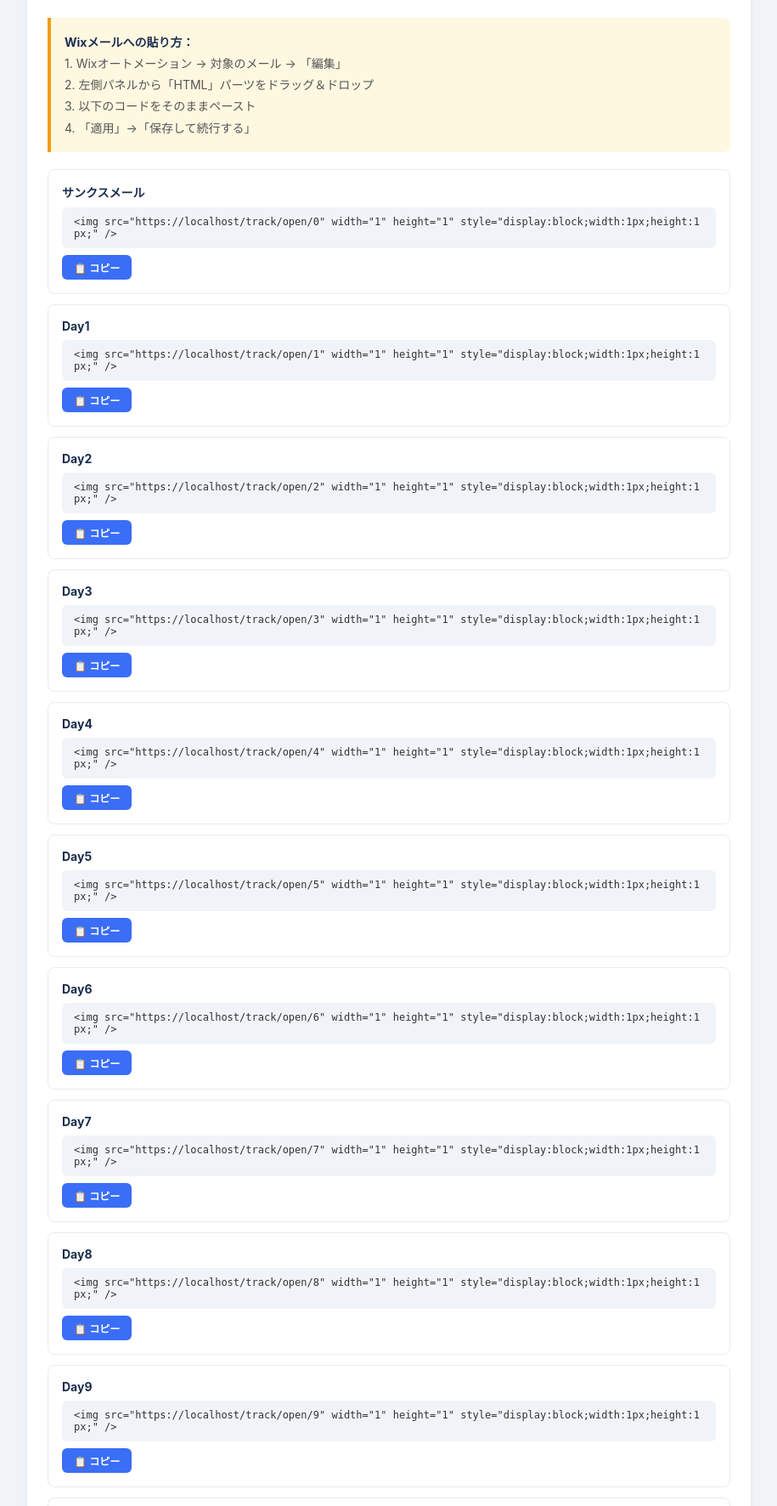
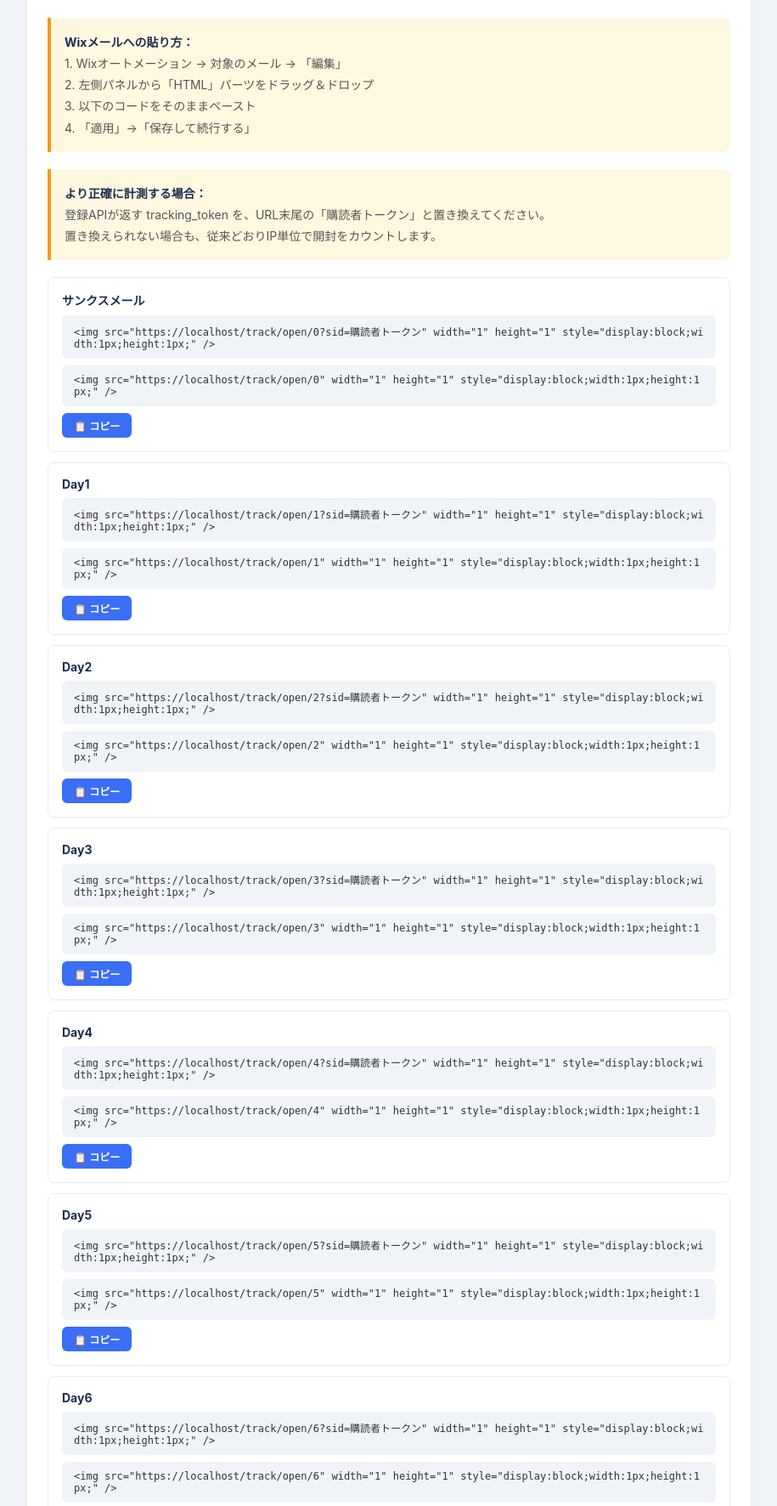
Before and after one commit to JYU-KEN/step-email-tracker, a Flask app: page /pixel-urls in a window 1280 px wide. Shown: the part 194-1966 px from the top of the page at 85% size, without its empty margins (182-1097 px from the left). Run offline with Flask 3, Linux system fonts and the light colour scheme.

Commit message:
Harden tracking endpoints and add regression tests
The reset endpoints were callable by anyone who knew the URL, and the
click tracker forwarded to any value passed in the redirect parameter.
Both are publicly reachable on the deployed app.

- Require an admin token (X-Admin-Token header, form field, or JSON body)
  on /api/tracking/reset and /api/tracking/reset_opens, backed by a new
  ADMIN_TOKEN env var. The dashboard prompts for it once and keeps it in
  sessionStorage.
- Restrict click redirects to http/https, reject CR/LF in the URL, and
  optionally allow-list hostnames via ALLOWED_CLICK_HOSTS. Anything else
  falls back to "/".
- Validate the day segment on open/click tracking against the known step
  set so arbitrary values no longer create rows.
- Validate the email format on subscriber registration.
- Emit per-subscriber token pixel URLs on the pixel-urls page, keeping the
  IP-based tags as a documented fallback.
- Add test_app.py covering the above (8 tests, all passing).

Also gitignore *.pdf so the campaign reports kept in this folder are not
committed.

Co-Authored-By: Claude Opus 5 <noreply@anthropic.com>

```diff
--- a/app.py
+++ b/app.py
@@ -1,10 +1,16 @@
 import os
 import json
+import hmac
+import re
+import secrets
 import struct
 import zlib
 from flask import Flask, render_template, request, jsonify, redirect, Response
 from dotenv import load_dotenv
 import requests
+from urllib.parse import urlparse
+
+load_dotenv()
 
 DATABASE_URL = os.environ.get("DATABASE_URL", "")
 USE_POSTGRES = bool(DATABASE_URL)
@@ -13,8 +19,6 @@ if USE_POSTGRES:
     import pg8000.native
 else:
     import sqlite3
-
-load_dotenv()
 
 app = Flask(__name__)
 CONFIG_FILE = os.path.join(os.path.dirname(__file__), "config.json")
@@ -35,6 +39,121 @@ STEP_EMAILS = {
     9: "Day9",
     10: "Day10",
 }
+VALID_DAYS = set(STEP_EMAILS)
+EMAIL_RE = re.compile(r"^[^@\s]+@[^@\s]+\.[^@\s]+$")
+SAFE_REDIRECT_SCHEMES = {"http", "https"}
+ADMIN_TOKEN_HEADER = "X-Admin-Token"
+
+def is_valid_day(day):
+    return day in VALID_DAYS
+
+def allowed_click_hosts():
+    return {
+        host.strip().lower()
+        for host in os.getenv("ALLOWED_CLICK_HOSTS", "").split(",")
+        if host.strip()
+    }
+
+def clean_redirect_url(raw_url):
+    url = (raw_url or "/").strip()
+    if not url or "\r" in url or "\n" in url:
+        return "/"
+
+    parsed = urlparse(url)
+    if parsed.scheme:
+        if parsed.scheme.lower() not in SAFE_REDIRECT_SCHEMES or not parsed.netloc:
+            return "/"
+        allowed_hosts = allowed_click_hosts()
+        if allowed_hosts and (parsed.hostname or "").lower() not in allowed_hosts:
+            return "/"
+        return url
+
+    if parsed.netloc:
+        return "/"
+
+    return url if url.startswith("/") else "/"
+
+def admin_token():
+    return os.getenv("ADMIN_TOKEN", "").strip()
+
+def request_admin_token():
+    data = request.get_json(silent=True) or {}
+    return (
+        request.headers.get(ADMIN_TOKEN_HEADER)
+        or request.form.get("admin_token")
+        or data.get("admin_token")
+        or ""
+    ).strip()
+
+def require_admin():
+    expected = admin_token()
+    provided = request_admin_token()
+    if not expected:
+        return jsonify({"error": "ADMIN_TOKEN is not configured"}), 403
+    if not hmac.compare_digest(provided, expected):
+        return jsonify({"error": "invalid admin token"}), 403
+    return None
+
+def new_tracking_token():
+    return secrets.token_urlsafe(24)
+
+def ensure_tracking_token(conn):
+    token = new_tracking_token()
+    while True:
+        if USE_POSTGRES:
+            exists = conn.run("SELECT COUNT(*) FROM subscribers WHERE tracking_token = :t", t=token)[0][0]
+        else:
+            exists = conn.execute("SELECT COUNT(*) FROM subscribers WHERE tracking_token = ?", (token,)).fetchone()[0]
+        if exists == 0:
+            return token
+        token = new_tracking_token()
+
+def get_subscriber_by_token(conn, token):
+    token = (token or "").strip()
+    if not token:
+        return None
+    if USE_POSTGRES:
+        rows = conn.run("SELECT id, email FROM subscribers WHERE tracking_token = :t", t=token)
+        return {"id": rows[0][0], "email": rows[0][1]} if rows else None
+    row = conn.execute("SELECT id, email FROM subscribers WHERE tracking_token = ?", (token,)).fetchone()
+    return {"id": row["id"], "email": row["email"]} if row else None
+
+def column_exists(conn, table, column):
+    if USE_POSTGRES:
+        rows = conn.run(
+            """SELECT COUNT(*) FROM information_schema.columns
+               WHERE table_name = :table AND column_name = :column""",
+            table=table,
+            column=column,
+        )
+        return rows[0][0] > 0
+    rows = conn.execute(f"PRAGMA table_info({table})").fetchall()
+    return any(row["name"] == column for row in rows)
+
+def ensure_column(conn, table, column, definition):
+    if not column_exists(conn, table, column):
+        if USE_POSTGRES:
+            conn.run(f"ALTER TABLE {table} ADD COLUMN {column} {definition}")
+        else:
+            conn.execute(f"ALTER TABLE {table} ADD COLUMN {column} {definition}")
+
+def migrate_db(conn):
+    ensure_column(conn, "subscribers", "tracking_token", "TEXT")
+    ensure_column(conn, "email_opens", "subscriber_id", "INTEGER")
+    ensure_column(conn, "link_clicks", "subscriber_id", "INTEGER")
+
+    if USE_POSTGRES:
+        conn.run("CREATE UNIQUE INDEX IF NOT EXISTS subscribers_tracking_token_idx ON subscribers (tracking_token)")
+        rows = conn.run("SELECT id FROM subscribers WHERE tracking_token IS NULL OR tracking_token = ''")
+        for row in rows:
+            conn.run("UPDATE subscribers SET tracking_token = :t WHERE id = :i", t=ensure_tracking_token(conn), i=row[0])
+        conn.run("COMMIT")
+    else:
+        conn.execute("CREATE UNIQUE INDEX IF NOT EXISTS subscribers_tracking_token_idx ON subscribers (tracking_token)")
+        rows = conn.execute("SELECT id FROM subscribers WHERE tracking_token IS NULL OR tracking_token = ''").fetchall()
+        for row in rows:
+            conn.execute("UPDATE subscribers SET tracking_token = ? WHERE id = ?", (ensure_tracking_token(conn), row["id"]))
+        conn.commit()
 
 def get_db():
     if USE_POSTGRES:
@@ -56,24 +175,28 @@ def init_db():
     if USE_POSTGRES:
         conn.run("""CREATE TABLE IF NOT EXISTS email_opens (
             id SERIAL PRIMARY KEY, day INTEGER NOT NULL, ip TEXT, user_agent TEXT,
+            subscriber_id INTEGER,
             opened_at TIMESTAMPTZ DEFAULT NOW())""")
         conn.run("""CREATE TABLE IF NOT EXISTS link_clicks (
             id SERIAL PRIMARY KEY, day INTEGER NOT NULL, url TEXT, ip TEXT,
+            subscriber_id INTEGER,
             clicked_at TIMESTAMPTZ DEFAULT NOW())""")
         conn.run("""CREATE TABLE IF NOT EXISTS subscribers (
-            id SERIAL PRIMARY KEY, email TEXT,
+            id SERIAL PRIMARY KEY, email TEXT, tracking_token TEXT,
             registered_at TIMESTAMPTZ DEFAULT NOW())""")
     else:
         conn.execute("""CREATE TABLE IF NOT EXISTS email_opens (
             id INTEGER PRIMARY KEY AUTOINCREMENT, day INTEGER NOT NULL,
-            ip TEXT, user_agent TEXT, opened_at TEXT DEFAULT (datetime('now', '+9 hours')))""")
+            ip TEXT, user_agent TEXT, subscriber_id INTEGER,
+            opened_at TEXT DEFAULT (datetime('now', '+9 hours')))""")
         conn.execute("""CREATE TABLE IF NOT EXISTS link_clicks (
             id INTEGER PRIMARY KEY AUTOINCREMENT, day INTEGER NOT NULL,
-            url TEXT, ip TEXT, clicked_at TEXT DEFAULT (datetime('now', '+9 hours')))""")
+            url TEXT, ip TEXT, subscriber_id INTEGER,
+            clicked_at TEXT DEFAULT (datetime('now', '+9 hours')))""")
         conn.execute("""CREATE TABLE IF NOT EXISTS subscribers (
-            id INTEGER PRIMARY KEY AUTOINCREMENT, email TEXT,
+            id INTEGER PRIMARY KEY AUTOINCREMENT, email TEXT, tracking_token TEXT,
             registered_at TEXT DEFAULT (datetime('now', '+9 hours')))""")
-        conn.commit()
+    migrate_db(conn)
     conn.close()
 
 def make_pixel():
@@ -94,24 +217,31 @@ def register_subscriber():
     try:
         data = request.get_json() or {}
         email = (data.get('email', '') or '').strip().lower()
+        if not email or not EMAIL_RE.match(email):
+            return jsonify({"error": "valid email is required"}), 400
+
         conn = get_db()
         # 同じメールアドレスが既に登録済みなら二重カウントしない
-        if email:
+        if USE_POSTGRES:
+            existing = conn.run("SELECT COUNT(*) FROM subscribers WHERE email = :e", e=email)[0][0]
+        else:
+            existing = conn.execute("SELECT COUNT(*) FROM subscribers WHERE email = ?", (email,)).fetchone()[0]
+        if existing > 0:
             if USE_POSTGRES:
-                existing = conn.run("SELECT COUNT(*) FROM subscribers WHERE email = :e", e=email)[0][0]
+                token = conn.run("SELECT tracking_token FROM subscribers WHERE email = :e", e=email)[0][0]
             else:
-                existing = conn.execute("SELECT COUNT(*) FROM subscribers WHERE email = ?", (email,)).fetchone()[0]
-            if existing > 0:
-                conn.close()
-                return jsonify({"success": True, "duplicate": True})
+                token = conn.execute("SELECT tracking_token FROM subscribers WHERE email = ?", (email,)).fetchone()[0]
+            conn.close()
+            return jsonify({"success": True, "duplicate": True, "tracking_token": token})
+        token = ensure_tracking_token(conn)
         if USE_POSTGRES:
-            conn.run("INSERT INTO subscribers (email) VALUES (:e)", e=email)
+            conn.run("INSERT INTO subscribers (email, tracking_token) VALUES (:e, :t)", e=email, t=token)
             conn.run("COMMIT")
         else:
-            conn.execute("INSERT INTO subscribers (email) VALUES (?)", (email,))
+            conn.execute("INSERT INTO subscribers (email, tracking_token) VALUES (?, ?)", (email, token))
             conn.commit()
         conn.close()
-        return jsonify({"success": True})
+        return jsonify({"success": True, "tracking_token": token})
     except Exception as e:
         return jsonify({"error": str(e)}), 500
 
@@ -124,7 +254,7 @@ def get_sent_count_for_day(conn, day):
             return result[0][0]
         else:
             result = conn.execute(
-                "SELECT COUNT(*) FROM subscribers WHERE registered_at <= datetime('now', :days)",
+                "SELECT COUNT(*) FROM subscribers WHERE registered_at <= datetime('now', '+9 hours', :days)",
                 (f'-{day} days',)).fetchone()
             return result[0] if result else 0
     except:
@@ -147,20 +277,33 @@ def debug():
 
 @app.route('/track/open/<int:day>')
 def track_open(day):
+    if not is_valid_day(day):
+        return Response(PIXEL_PNG, mimetype='image/png', headers={'Cache-Control': 'no-cache, no-store, must-revalidate'})
+
     try:
         conn = get_db()
         ip = request.remote_addr
         ua = request.user_agent.string[:200]
-        # 同じ人(IP)が同じメールを複数回開いても1回だけカウント（ユニーク開封）
+        subscriber = get_subscriber_by_token(conn, request.args.get("sid"))
+        subscriber_id = subscriber["id"] if subscriber else None
+        # sidがある場合は購読者単位、ない古いURLはIP単位でユニーク開封を数える
         if USE_POSTGRES:
-            already = conn.run("SELECT COUNT(*) FROM email_opens WHERE day=:d AND ip=:i", d=day, i=ip)
+            if subscriber_id:
+                already = conn.run("SELECT COUNT(*) FROM email_opens WHERE day=:d AND subscriber_id=:s", d=day, s=subscriber_id)
+            else:
+                already = conn.run("SELECT COUNT(*) FROM email_opens WHERE day=:d AND subscriber_id IS NULL AND ip=:i", d=day, i=ip)
             if already[0][0] == 0:
-                conn.run("INSERT INTO email_opens (day, ip, user_agent) VALUES (:d, :i, :u)", d=day, i=ip, u=ua)
+                conn.run(
+                    "INSERT INTO email_opens (day, ip, user_agent, subscriber_id) VALUES (:d, :i, :u, :s)",
+                    d=day, i=ip, u=ua, s=subscriber_id)
                 conn.run("COMMIT")
         else:
-            already = conn.execute("SELECT COUNT(*) FROM email_opens WHERE day=? AND ip=?", (day, ip)).fetchone()[0]
+            if subscriber_id:
+                already = conn.execute("SELECT COUNT(*) FROM email_opens WHERE day=? AND subscriber_id=?", (day, subscriber_id)).fetchone()[0]
+            else:
+                already = conn.execute("SELECT COUNT(*) FROM email_opens WHERE day=? AND subscriber_id IS NULL AND ip=?", (day, ip)).fetchone()[0]
             if already == 0:
-                conn.execute("INSERT INTO email_opens (day, ip, user_agent) VALUES (?, ?, ?)", (day, ip, ua))
+                conn.execute("INSERT INTO email_opens (day, ip, user_agent, subscriber_id) VALUES (?, ?, ?, ?)", (day, ip, ua, subscriber_id))
                 conn.commit()
         conn.close()
     except Exception as e:
@@ -169,14 +312,19 @@ def track_open(day):
 
 @app.route('/track/click/<int:day>')
 def track_click(day):
-    url = request.args.get('url', '/')
+    url = clean_redirect_url(request.args.get('url', '/'))
+    if not is_valid_day(day):
+        return redirect(url)
+
     try:
         conn = get_db()
+        subscriber = get_subscriber_by_token(conn, request.args.get("sid"))
+        subscriber_id = subscriber["id"] if subscriber else None
         if USE_POSTGRES:
-            conn.run("INSERT INTO link_clicks (day, url, ip) VALUES (:d, :u, :i)", d=day, u=url[:500], i=request.remote_addr)
+            conn.run("INSERT INTO link_clicks (day, url, ip, subscriber_id) VALUES (:d, :u, :i, :s)", d=day, u=url[:500], i=request.remote_addr, s=subscriber_id)
             conn.run("COMMIT")
         else:
-            conn.execute("INSERT INTO link_clicks (day, url, ip) VALUES (?, ?, ?)", (day, url[:500], request.remote_addr))
+            conn.execute("INSERT INTO link_clicks (day, url, ip, subscriber_id) VALUES (?, ?, ?, ?)", (day, url[:500], request.remote_addr, subscriber_id))
             conn.commit()
         conn.close()
     except:
@@ -215,6 +363,10 @@ def api_tracking():
 
 @app.route('/api/tracking/reset_opens', methods=['POST'])
 def reset_opens():
+    auth_error = require_admin()
+    if auth_error:
+        return auth_error
+
     try:
         conn = get_db()
         if USE_POSTGRES:
@@ -232,6 +384,10 @@ def reset_opens():
 
 @app.route('/api/tracking/reset', methods=['POST'])
 def reset_tracking():
+    auth_error = require_admin()
+    if auth_error:
+        return auth_error
+
     try:
         conn = get_db()
         if USE_POSTGRES:
@@ -253,16 +409,22 @@ def reset_tracking():
 def pixel_urls():
     base = request.host_url.rstrip('/').replace('http://', 'https://')
     urls = {day: f"{base}/track/open/{day}" for day in STEP_EMAILS}
-    return render_template('pixel_urls.html', urls=urls, step_emails=STEP_EMAILS, base=base)
+    token_urls = {day: f"{base}/track/open/{day}?sid=購読者トークン" for day in STEP_EMAILS}
+    return render_template('pixel_urls.html', urls=urls, token_urls=token_urls, step_emails=STEP_EMAILS, base=base)
 
 def load_config():
+    config = {"api_key": os.getenv("WIX_API_KEY", ""), "site_id": os.getenv("WIX_SITE_ID", "")}
     if os.path.exists(CONFIG_FILE):
-        with open(CONFIG_FILE) as f:
-            return json.load(f)
-    return {"api_key": os.getenv("WIX_API_KEY", ""), "site_id": os.getenv("WIX_SITE_ID", "")}
+        with open(CONFIG_FILE, encoding="utf-8") as f:
+            saved_config = json.load(f)
+        config.update({
+            "api_key": saved_config.get("api_key", config["api_key"]),
+            "site_id": saved_config.get("site_id", config["site_id"]),
+        })
+    return config
 
 def save_config(api_key, site_id):
-    with open(CONFIG_FILE, "w") as f:
+    with open(CONFIG_FILE, "w", encoding="utf-8") as f:
         json.dump({"api_key": api_key, "site_id": site_id}, f)
 
 def wix_headers(api_key, site_id):
--- a/templates/pixel_urls.html
+++ b/templates/pixel_urls.html
@@ -45,10 +45,17 @@
       4. 「適用」→「保存して続行する」
     </div>
 
+    <div class="step">
+      <strong>より正確に計測する場合：</strong><br>
+      登録APIが返す tracking_token を、URL末尾の「購読者トークン」と置き換えてください。<br>
+      置き換えられない場合も、従来どおりIP単位で開封をカウントします。
+    </div>
+
     {% for day, label in step_emails.items()|sort %}
     <div class="day-item">
       <div class="day-label">{{ label }}</div>
-      <div class="pixel-tag" id="code-{{ day }}">&lt;img src="{{ urls[day] }}" width="1" height="1" style="display:block;width:1px;height:1px;" /&gt;</div>
+      <div class="pixel-tag" id="code-{{ day }}">&lt;img src="{{ token_urls[day] }}" width="1" height="1" style="display:block;width:1px;height:1px;" /&gt;</div>
+      <div class="pixel-tag" id="legacy-code-{{ day }}">&lt;img src="{{ urls[day] }}" width="1" height="1" style="display:block;width:1px;height:1px;" /&gt;</div>
       <button class="copy-btn" onclick="copyCode({{ day }})">📋 コピー</button>
     </div>
     {% endfor %}
```
Also changed, not shown: templates/index.html (+16 -1 lines), test_app.py (added, +109 -0 lines), 2 other files.
